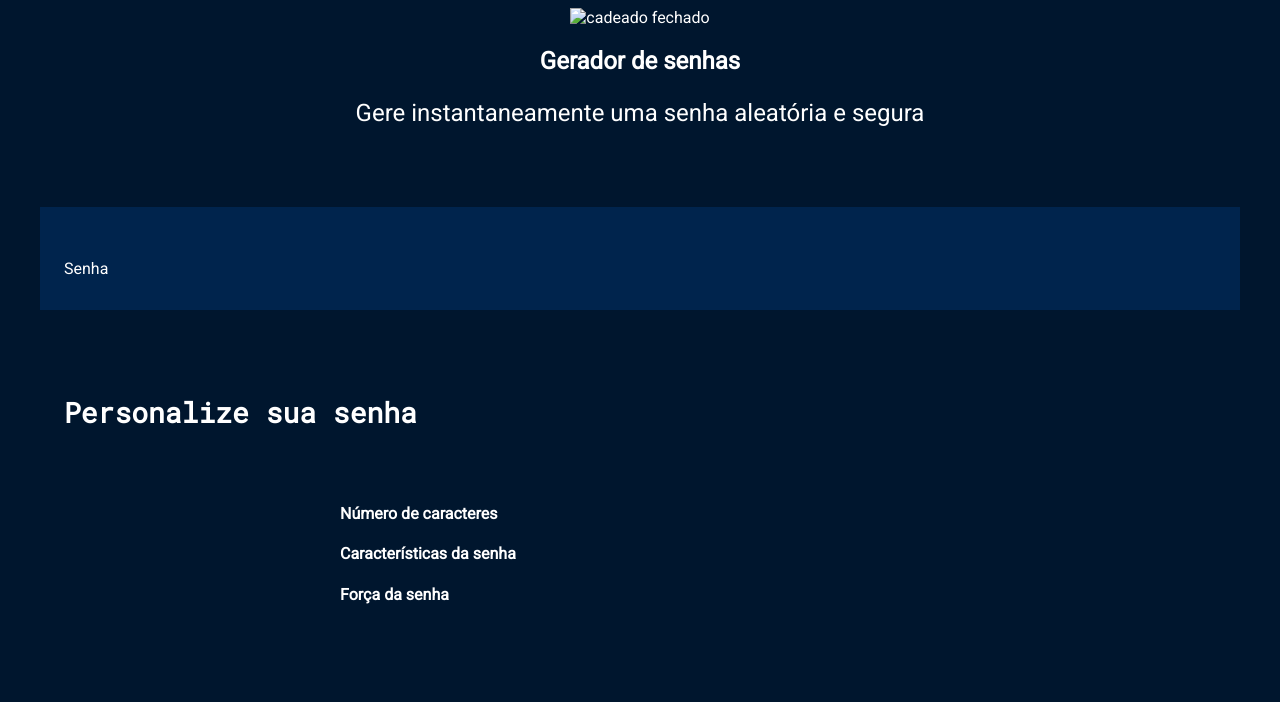
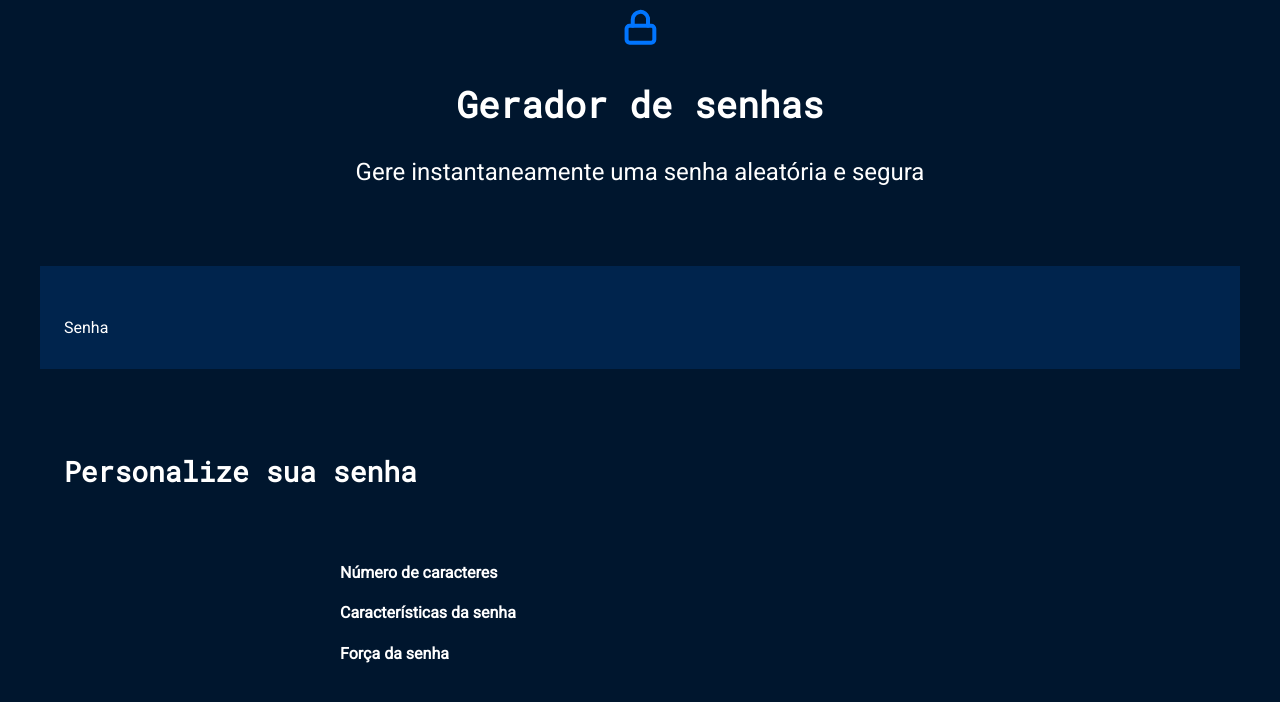
Before and after one commit to thaisfabiana/Seguran-a-digital, a plain HTML site: page Seguran-a-digital-main/index.html in a window 1280 px wide. Drawn offline with Linux system fonts and the light colour scheme.

Commit message:
Add files via upload

```diff
--- a/Seguran-a-digital-main/index.html
+++ b/Seguran-a-digital-main/index.html
@@ -9,7 +9,7 @@
 <body>
 <section class="conteudo">
 <div class="conteudo-titulo">
-    <img src="unlock.svg" alt="cadeado fechado">
+    <img src="imagens/unlock.svg" alt="cadeado fechado">
     <h2 class="titulo-principal">Gerador de senhas</h2>
     <h3 class="titulo-secundario">Gere instantaneamente uma senha aleatória e segura</h3>
 </div>
```
Also changed, not shown: Seguran-a-digital-main/style.css (+8 -4 lines).
